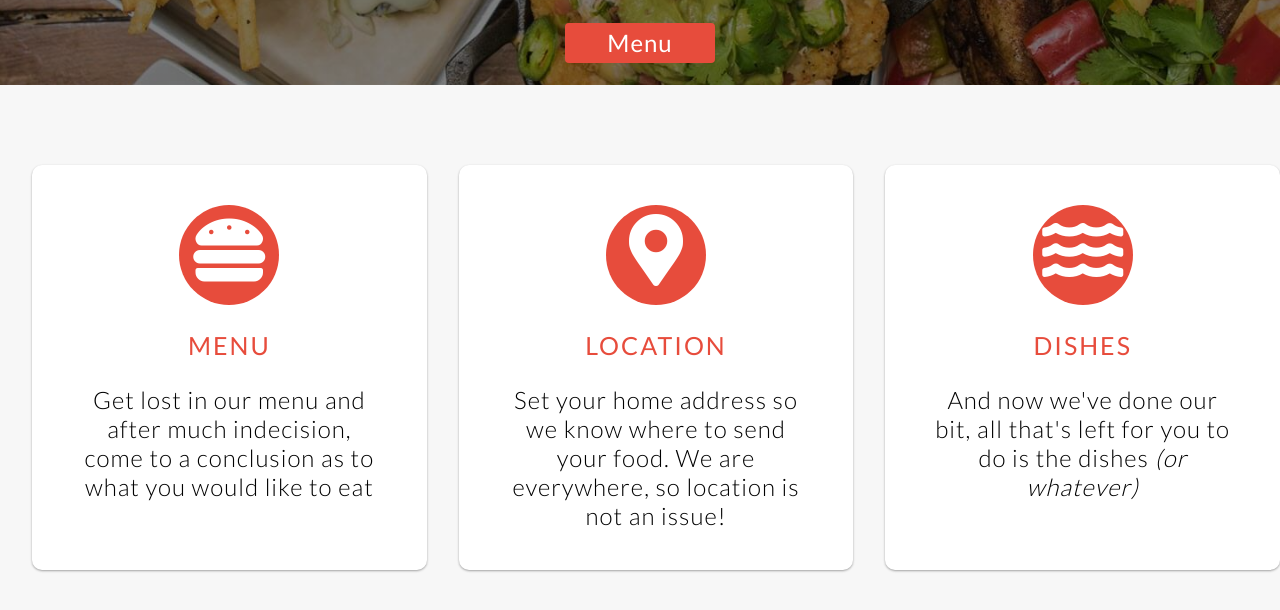
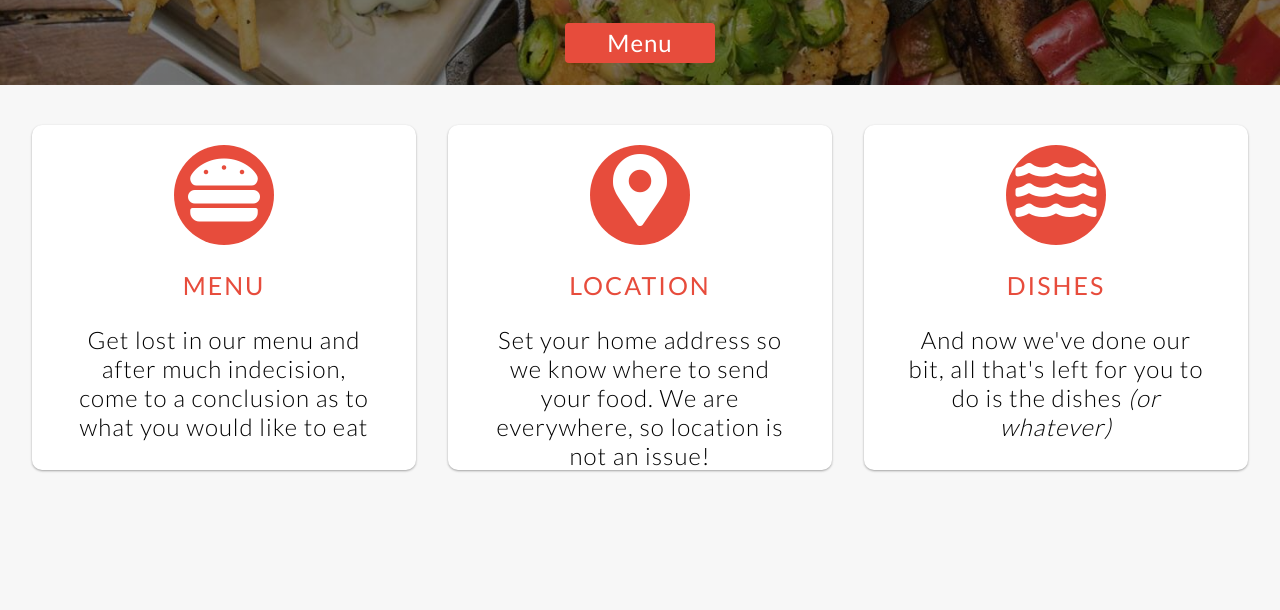
Before and after one commit to Salaah01/Frood, a plain HTML site: page index.html in a window 1280 px wide. Shown: the part 293-903 px from the top of the page. After the commit the page ends 800 px from the top, so only its background shows below. Drawn offline with nearby package versions, Linux system fonts and the light colour scheme.

Commit message:
fixed css on card elems

```diff
--- a/css/index.css
+++ b/css/index.css
@@ -99,7 +99,7 @@ input {
 
 .bottom-container {
   display: flex;
-  padding: 40px 0;
+  justify-content: space-evenly;
 }
 
 .section {
@@ -109,9 +109,7 @@ input {
   width: 30%;
   text-align: center;
   float: left;
-  margin-left: 2.5%;
   border-radius: 10px;
-  padding: 20px 10px 40px;
 }
 
 .section:hover {
```
